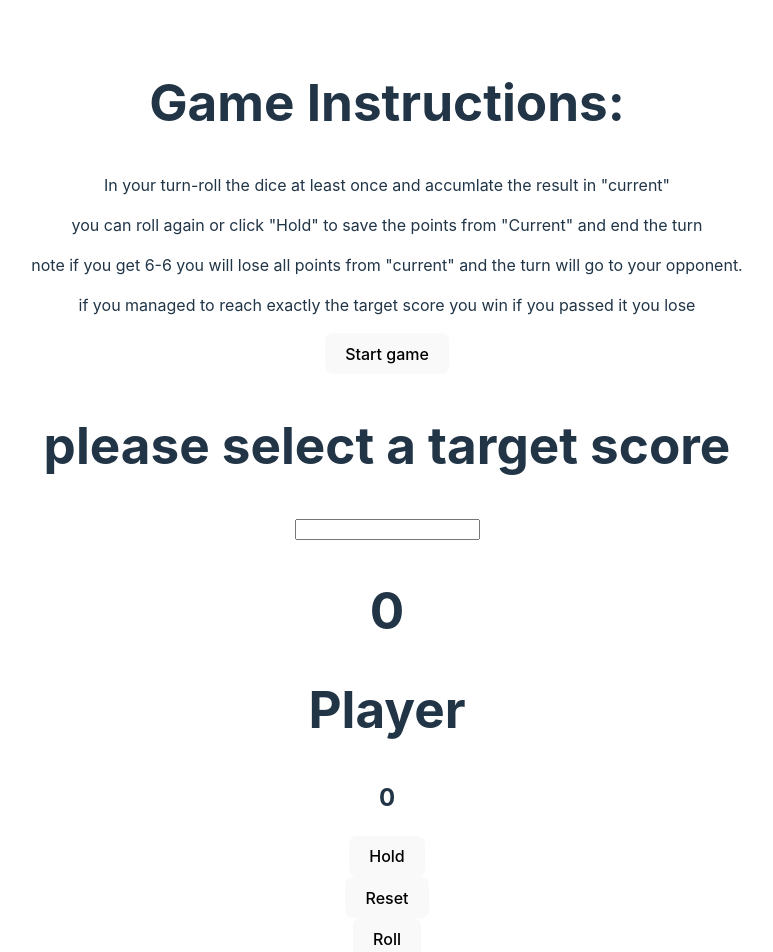
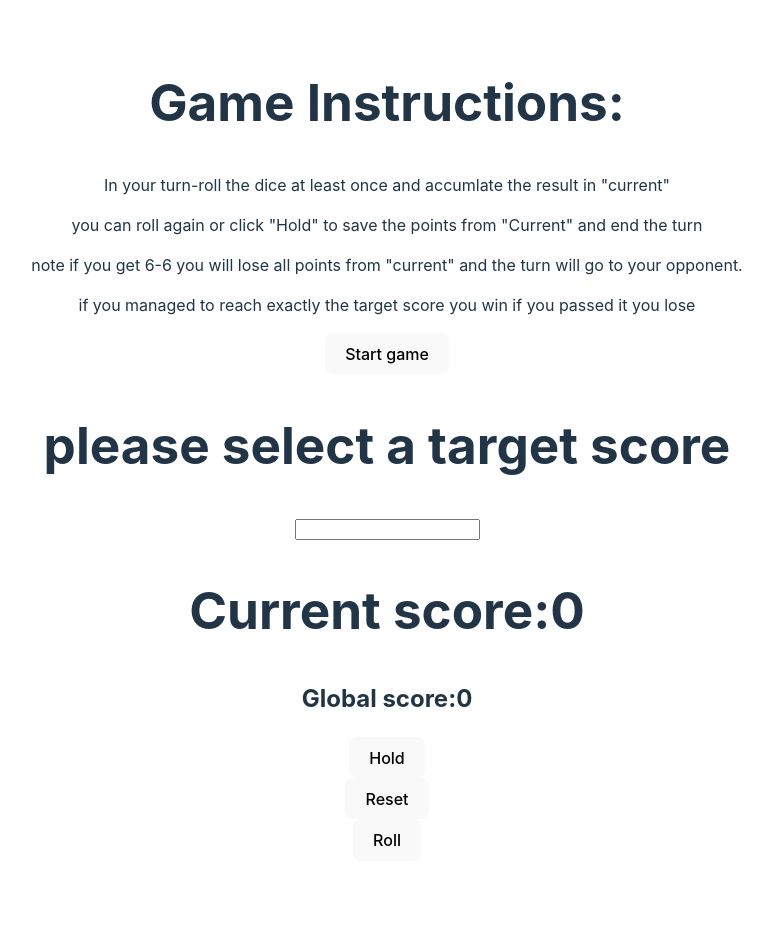
Before and after one commit to Wisambebar1/dice_game, a React (Vite) app in the folder dice_game/: page / in a window 1280 px wide. Shown: the top 952 px of the page, without its empty margins (253-1026 px from the left). After the commit the page ends 893 px from the top, so only its background shows below. Built offline with nearby package versions, Linux system fonts and the light colour scheme.

Commit message:
stabilized app

```diff
--- a/dice_game/src/Components/Acummulate.jsx
+++ b/dice_game/src/Components/Acummulate.jsx
@@ -7,8 +7,7 @@ const Accumulate=({total,handleScore})=>{
     }
     return(
         <div>
-            <h1>Player</h1>
-            <h2>{acum}</h2>
+            <h2>Global score:{acum}</h2>
             <button onClick={handleAcum}>Hold</button>
         </div>
     )
--- a/dice_game/src/Components/Current.jsx
+++ b/dice_game/src/Components/Current.jsx
@@ -17,7 +17,7 @@ const Current=({number1,number2,input})=>{
 }
     return(
         <div>
-            <h1 >{total}</h1>
+            <h1 >Current score:{total}</h1>
             <Accumulate total={total} handleScore={handleReset}/>
             <New_game handleReset={handleReset}/>
         </div>
```
